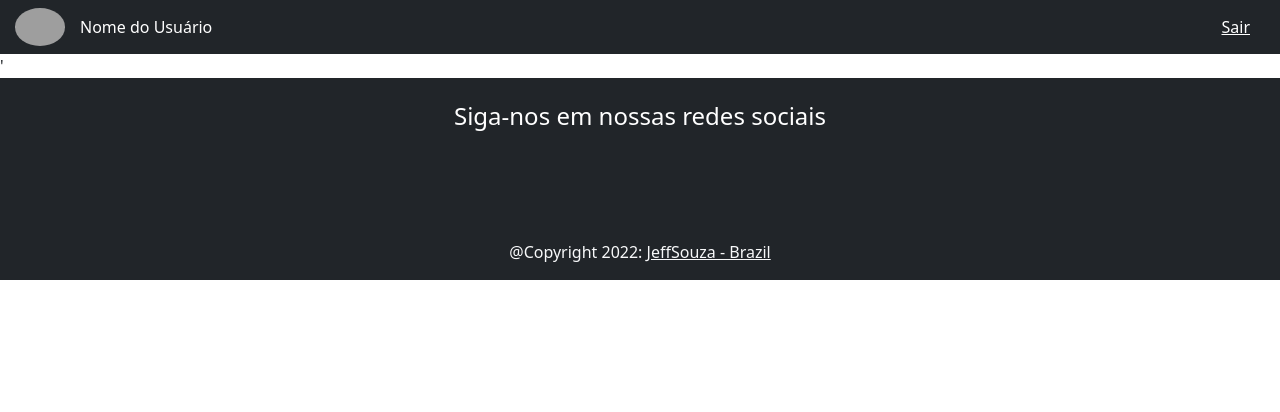
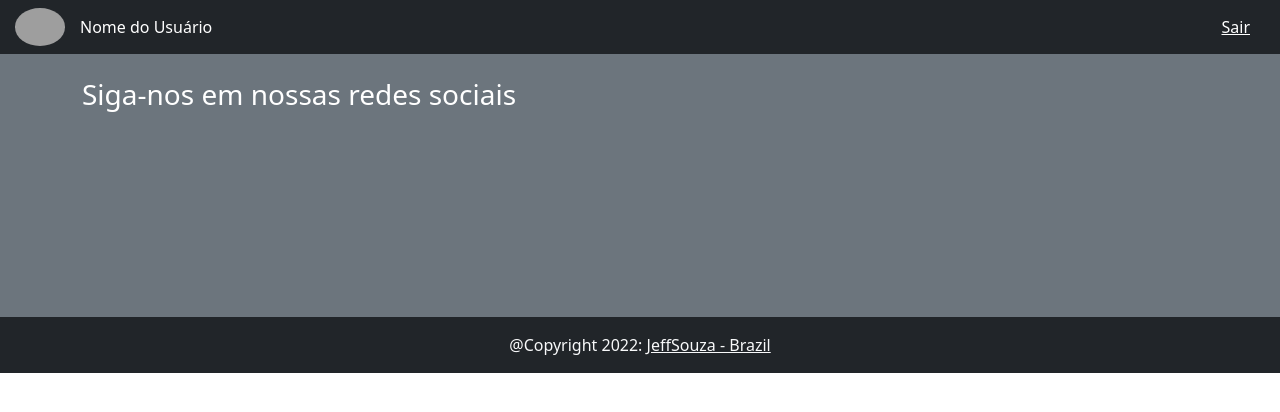
Before and after one commit to jeffsouza01/blogPessoal-front, an Angular app: page / in a window 1280 px wide. Shown: the top 412 px of the page. Built offline with nearby package versions, Linux system fonts and the light colour scheme; grey boxes are pictures that could not be loaded.

Commit message:
update Footer Component

```diff
--- a/src/app/footer/footer.component.css
+++ b/src/app/footer/footer.component.css
@@ -1,12 +1,12 @@
 ul.social-network {
   list-style: none;
-  padding: 0;
+  padding: 5%;
 }
 
 ul.social-network li {
-  display: inline;
+  display: inline-block;
   margin: 0;
-  padding: 5%;
+  padding: 0%;
 }
 
 .fa {
@@ -19,7 +19,7 @@
   color: cornflowerblue;
 }
 
-.fa-github:hover {
+.fa-instagram:hover {
   color: slategrey
 }
 
--- a/src/app/footer/footer.component.html
+++ b/src/app/footer/footer.component.html
@@ -1,26 +1,40 @@
-'<footer class="page-footer font-small bg-dark pt-4">
+<footer class="page-footer font-small bg-secondary pt-4">
+
   <div class="container">
+
     <div class="row">
-            <div class="col-mod-12 d-flex justify-content-center">
-                <h4 class="text-white">Siga-nos em nossas redes sociais</h4>
+      <div class="col-md-12 df-flex justify-content-center">
+        <h3 class="text-white">Siga-nos em nossas redes sociais</h3>
       </div>
     </div>
 
+
     <div class="row">
-            <div class="col-mod-12 d-flex justify-content-center">
+      <div class="col-md-12 d-flex justify-content-center">
+
         <ul class="social-network">
           <li>
-                        <a href="https://www.facebook.com.br" target="_blank" class="icoFacebook">
+            <a href="https://www.facebook.com.br/jeff" target="_blank" class="icoFacebook" style="margin: 0 15px;">
               <i class="fa fa-facebook-square" aria-hidden="true"></i>
             </a>
           </li>
+
+
           <li>
-                        <a href="https://www.linkedin.com.br/in/jeffsouza01" target="_blank" class="icoLinkedin">
+            <a href="https://www.instagram.com.br/jeffsouza01" target="_blank" class="icoInstagram" style="margin: 0 15px;">
+              <i class="fa fa-instagram" aria-hidden="true"></i>
+            </a>
+          </li>
+
+
+          <li>
+            <a href="https://linkedin.com.br/in/jeffsouza01" target="_blank"  class="icoLinkedin" style="margin: 0 15px;">
               <i class="fa fa-linkedin-square" aria-hidden="true"></i>
             </a>
           </li>
         </ul>
 
+      </div>
     </div>
   </div>
 
@@ -29,5 +43,4 @@
           <a class="text-light" target="_blank" href="https://github.com/jeffsouza01">JeffSouza - Brazil</a>
         </div>
 
-    </div>
 </footer>
```
Lines whose indentation alone changed are shown as unchanged.
